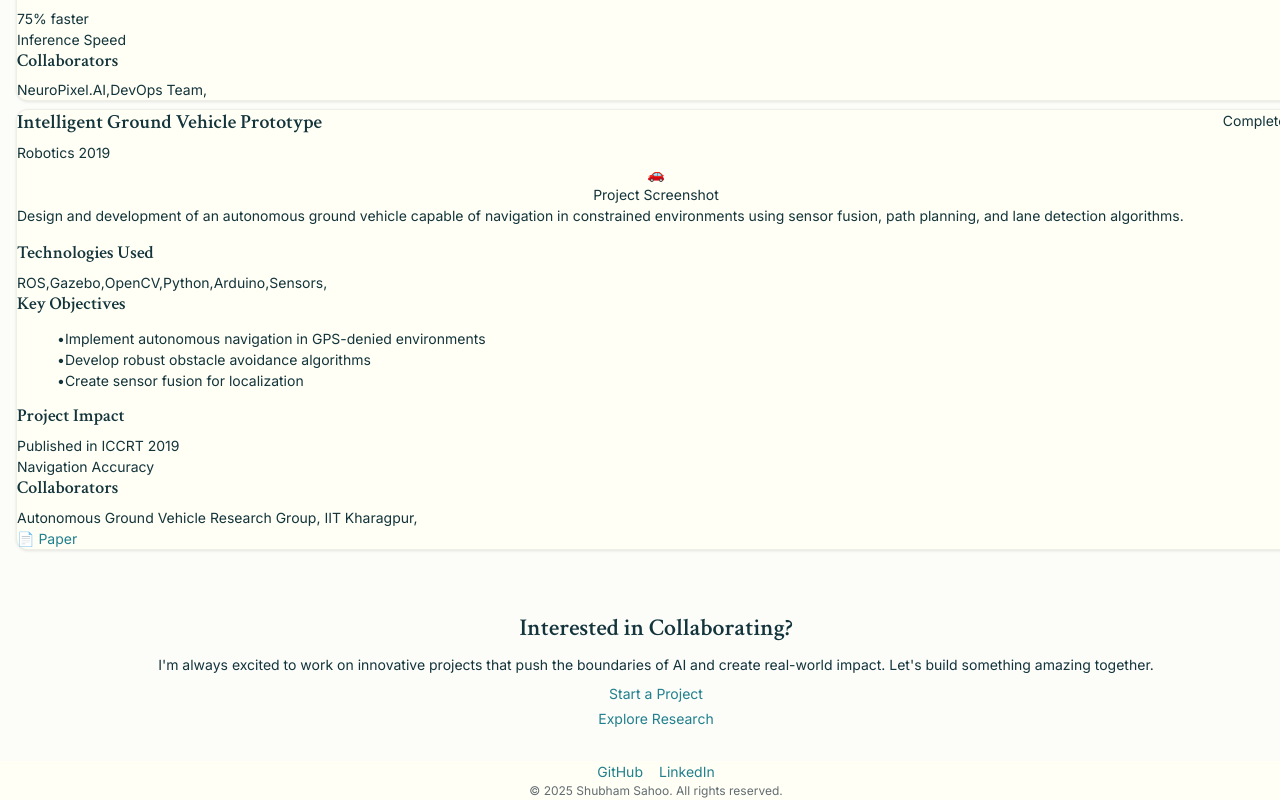
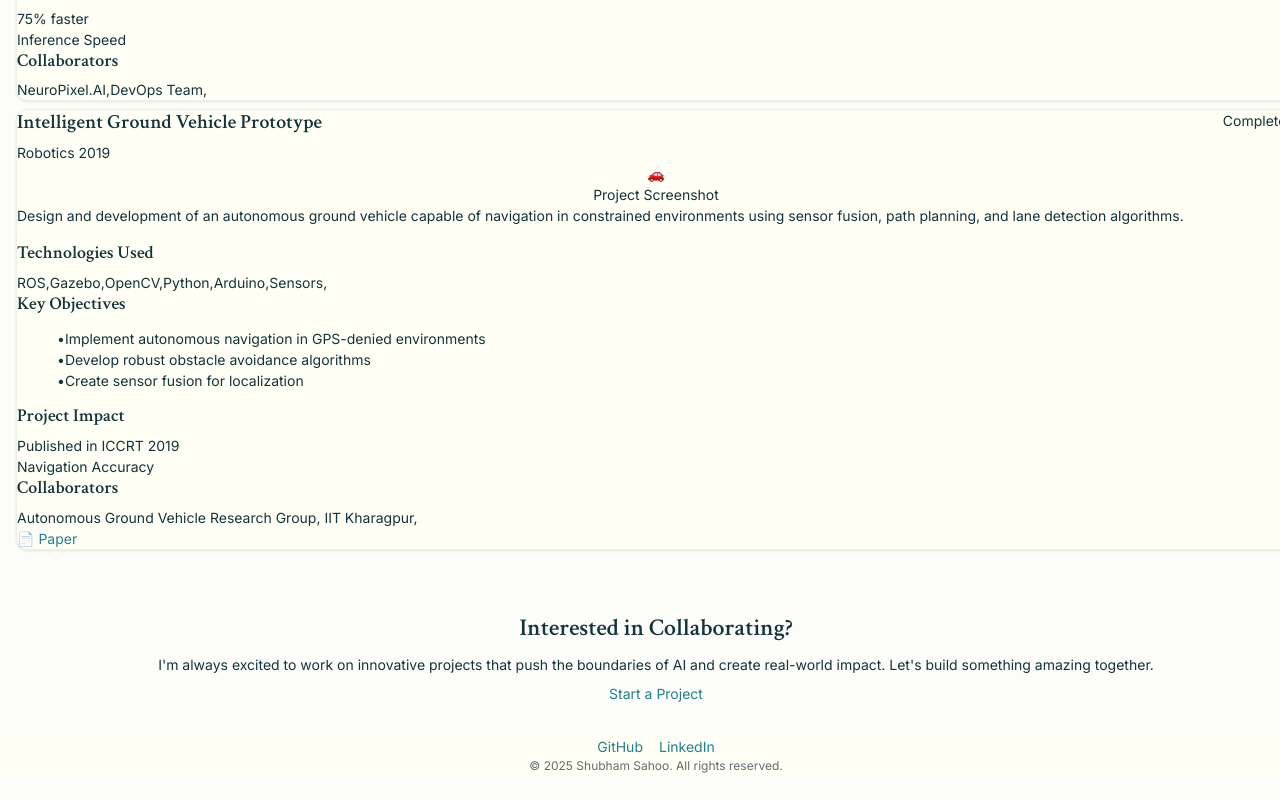
Before and after one commit to Shubham-Sahoo/shubham-sahoo.github.io, a Next.js app: page /projects in a window 1280 px wide. Shown: the part 2207-3007 px from the top of the page. After the commit the page ends 2982 px from the top, so only its background shows below. Built offline with nearby package versions, Linux system fonts and the light colour scheme.

Commit message:
Corrected eslint

```diff
--- a/src/app/projects/page.tsx
+++ b/src/app/projects/page.tsx
@@ -22,6 +22,7 @@
       impact: {
         metric: "Quality Gain",
         value: "Better texture",
+        additional: "",
       },
       links: {
       },
@@ -44,8 +45,10 @@
       impact: {
         metric: "Processing Speed",
         value: "0.5 FPS average",
+        additional: "",
       },
       links: {
+        demo: "",
       },
       image: "/placeholder-project-3.jpg",
       collaborators: ["NeuroPixel.AI"]
@@ -67,11 +70,14 @@
       impact: {
         metric: "Detection Accuracy",
         value: "95% precision",
+        additional: "",
       },
       links: {
         github: "https://github.com/Shubham-Sahoo/ObjectDetection?tab=readme-ov-file",
         paper: "https://siddancha.github.io/projects/active-perception-light-curtains/",
-        video: "https://www.youtube.com/watch?v=WSb5T3HFE7w"
+        video: "https://www.youtube.com/watch?v=WSb5T3HFE7w",
+        demo: "",
+        docs:"",
       },
       image: "https://github.com/Shubham-Sahoo/ObjectDetection/blob/master/images/thumbnail.gif",
       collaborators: ["CMU RPAD Labs", "Siddharth Ancha", "Prof. David Held"]
@@ -92,8 +98,10 @@
       impact: {
         metric: "Inference Speed",
         value: "75% faster",
+        additional: "",
       },
       links: {
+        demo: "",
       },
       image: "/placeholder-project-5.jpg",
       collaborators: ["NeuroPixel.AI", "DevOps Team"]
@@ -115,9 +123,11 @@
       impact: {
         metric: "Navigation Accuracy",
         value: "Published in ICCRT 2019",
+        additional: "",
       },
       links: {
         paper: "https://dl.acm.org/doi/abs/10.1145/3387304.3387321",
+        demo: "",
       },
       image: "/placeholder-project-4.jpg",
       collaborators: ["Autonomous Ground Vehicle Research Group, IIT Kharagpur"]
@@ -493,12 +503,6 @@
             >
               Start a Project
             </a>
-            <a
-              href="/research"
-              className="border-2 border-white text-white px-8 py-3 rounded-lg font-semibold hover:bg-white hover:text-primary transition-colors"
-            >
-              Explore Research
-            </a>
           </div>
         </div>
       </section>
```
